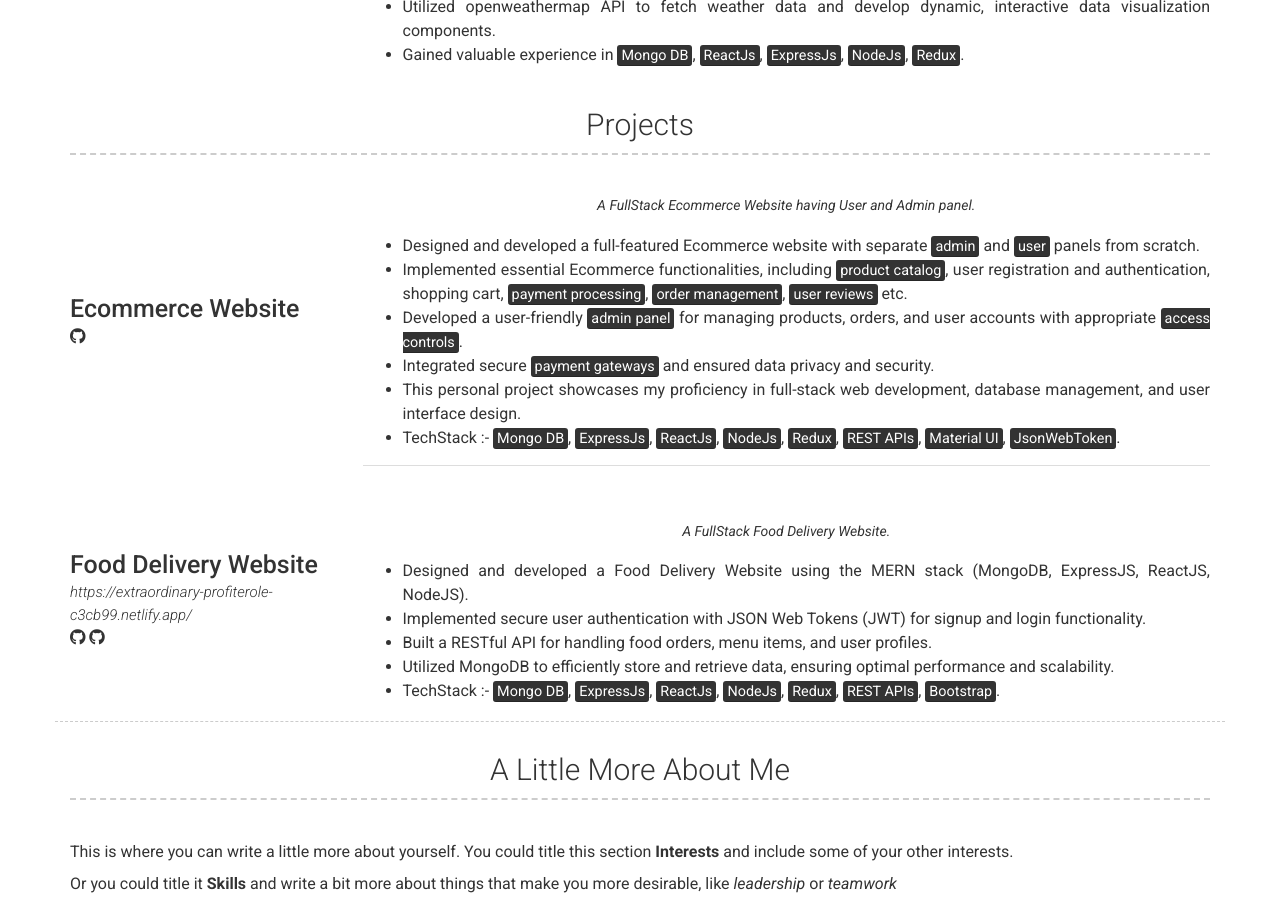
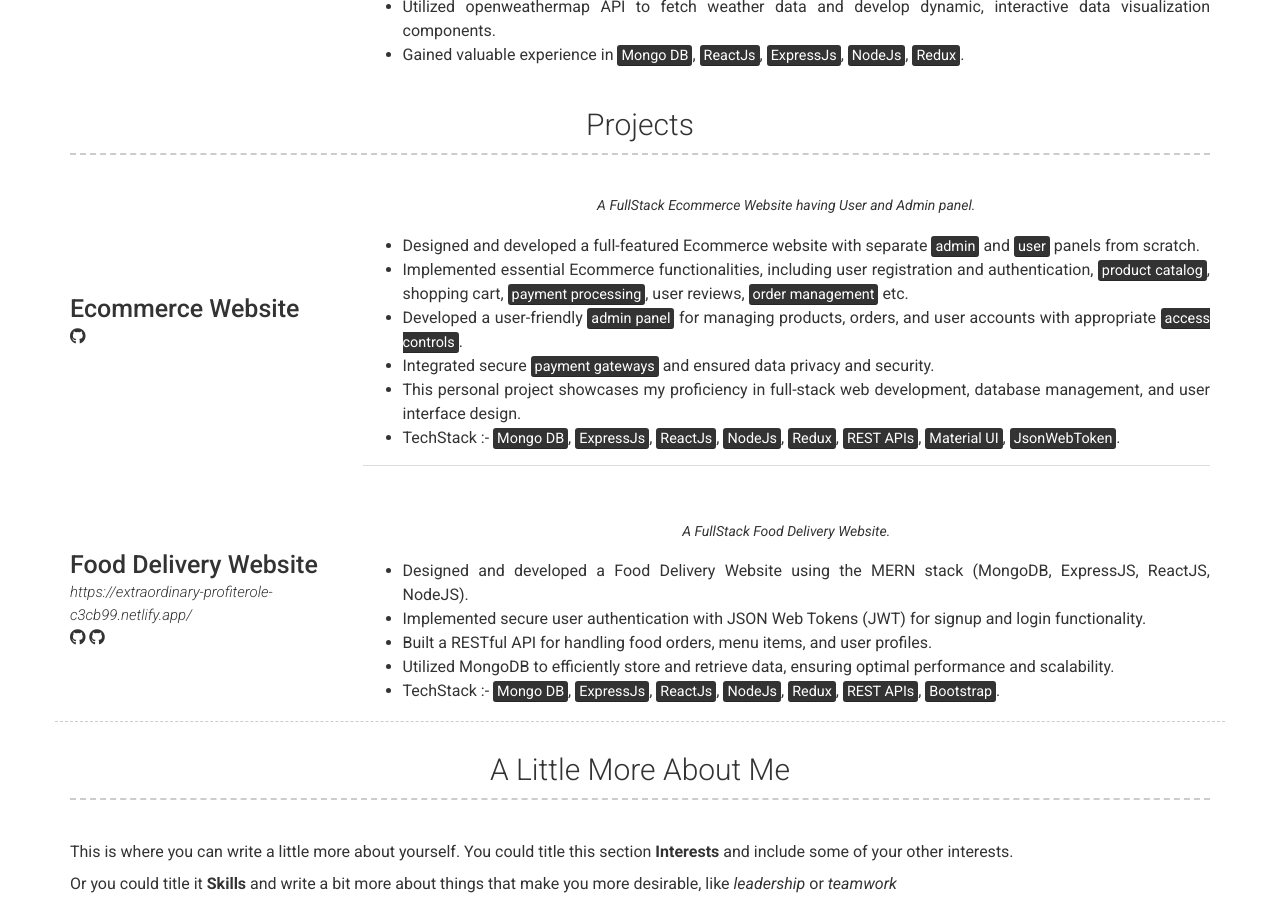
Before and after one commit to parwez-zafar/my-portfolio, a Jekyll site: the page built from index.md, in a window 1280 px wide and 900 px high, scrolled down 1552 px. Built offline with Jekyll 4.4.1, drawn with Linux system fonts in a browser that asks for light colours; nearby versions of some CDN libraries.

Commit message:
improvement in projects

```diff
--- a/_config.yml
+++ b/_config.yml
@@ -131,7 +131,7 @@ content:
           A FullStack Ecommerce Website having User and Admin panel.
         description: | # this will include new lines to allow paragraphs
           - Designed and developed a full-featured Ecommerce website with separate <mark>admin</mark> and <mark>user</mark> panels from scratch.
-          - Implemented essential Ecommerce functionalities, including <mark>product catalog</mark>, user registration and authentication, shopping cart, <mark>payment processing</mark>, <mark>order management</mark>, <mark>user reviews</mark> etc.
+          - Implemented essential Ecommerce functionalities, including user registration and authentication, <mark>product catalog</mark>, shopping cart, <mark>payment processing</mark>, user reviews, <mark>order management</mark> etc.
           - Developed a user-friendly  <mark>admin panel</mark> for managing products, orders, and user accounts with appropriate  <mark>access controls</mark>.
           - Integrated secure <mark>payment gateways</mark> and ensured data privacy and security.
           - This personal project showcases my proficiency in full-stack web development, database management, and user interface design.
```
